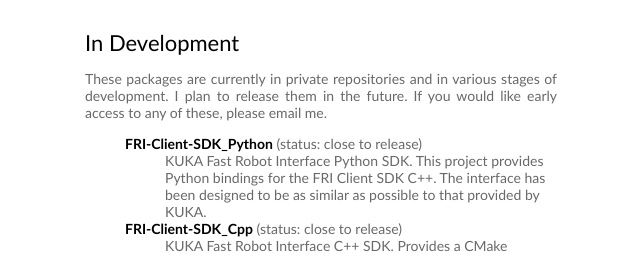
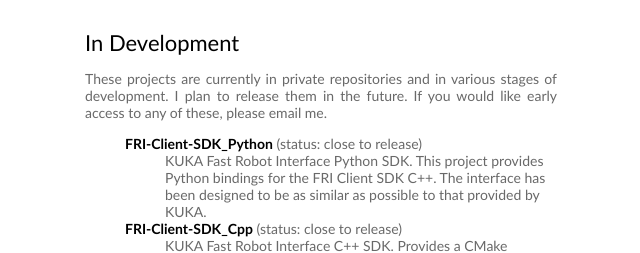
Before and after one commit to cmower/cmower.github.io, a plain HTML site: page software.html in a window 1280 px wide. Shown: the part 1446-1699 px from the top of the page, 319-959 px from the left. Drawn offline with Linux system fonts and the light colour scheme.

Commit message:
minor word

```diff
--- a/software.html
+++ b/software.html
@@ -158,7 +158,7 @@
 	    <heading>In Development</heading>
 
 	    <p style="text-align: justify">
-	    These packages are currently in private repositories and
+	    These projects are currently in private repositories and
 	    in various stages of development. I plan to release them
 	    in the future. If you would like early access to any of
 	    these, please email me.
```
